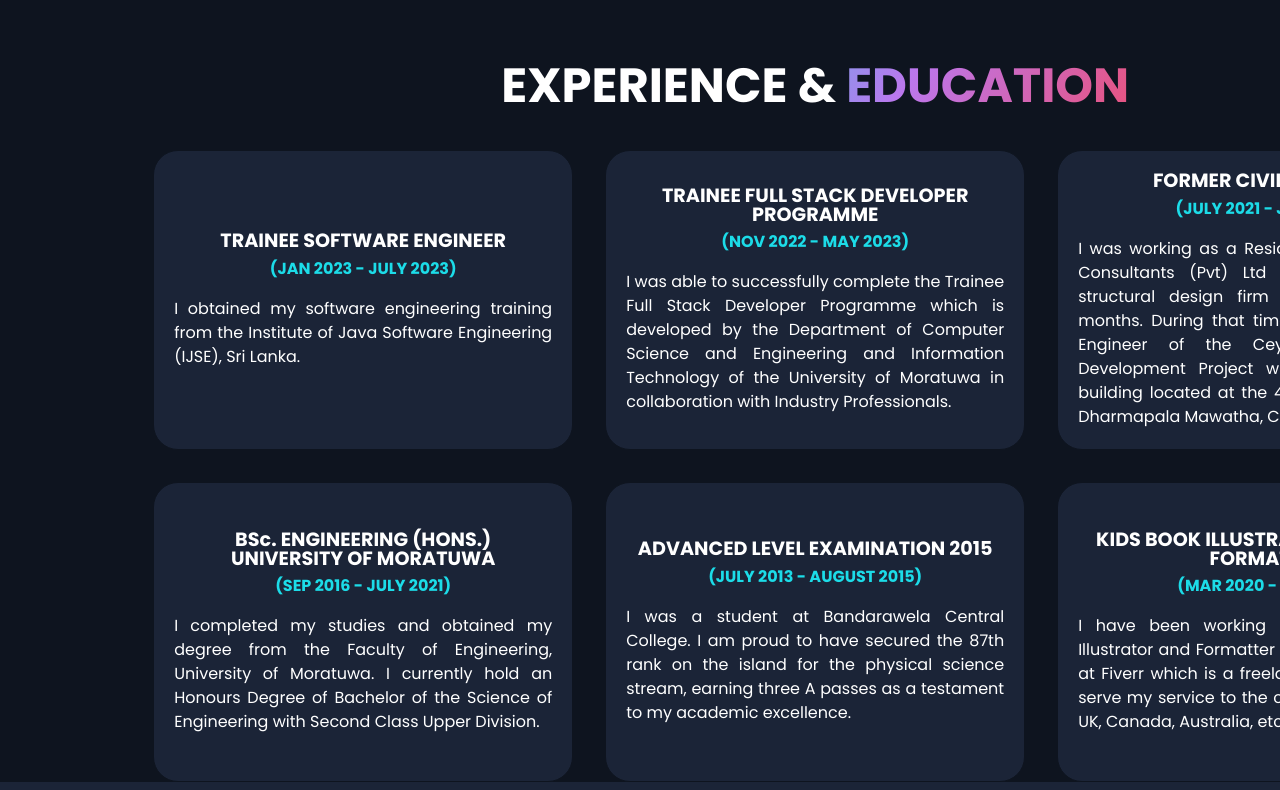
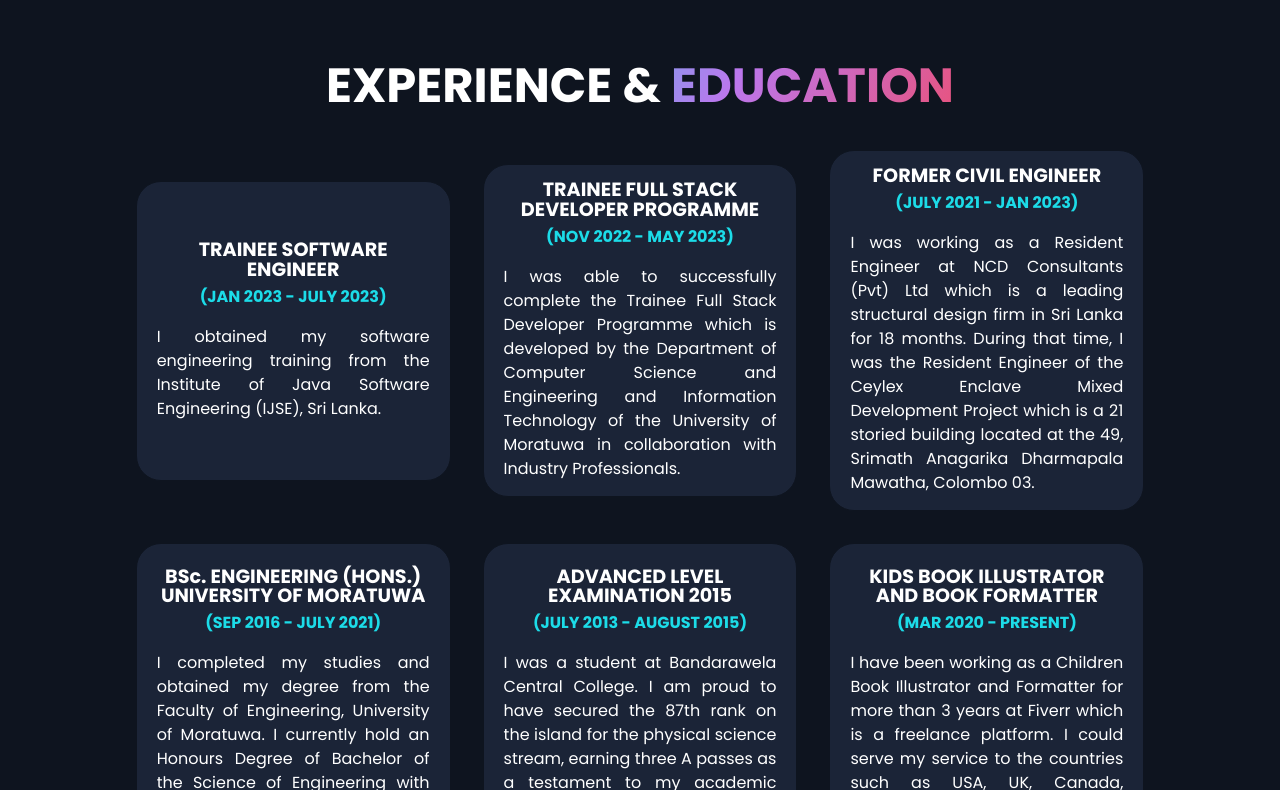
Before and after one commit to SameeraWijerathne/personal-portfolio, a plain HTML site: page index.html in a window 1280 px wide. Shown: the part 2010-2800 px from the top of the page. Drawn offline with nearby package versions, Linux system fonts and the light colour scheme.

Commit message:
Set the favicon

```diff
--- a/css/styles.css
+++ b/css/styles.css
@@ -25,7 +25,7 @@ body {
 }
 
 .container {
-    width: 1400px;
+    max-width: 1400px;
     margin: 0 auto;
 }
 
@@ -538,7 +538,7 @@ input::-webkit-inner-spin-button {
     padding: 15px 0;
 }
 
-/* Make the site responsible */
+/* Make the site responsible - Selected break points */
 
 @media all and (min-width: 1024px) {
 
@@ -547,3 +547,10 @@ input::-webkit-inner-spin-button {
 @media all and (max-width: 1023px) {
 
 }
+
+@media all and (max-width: 1023px) {
+}
+
+@media all and (max-width: 575px) {
+
+}
--- a/index.html
+++ b/index.html
@@ -5,6 +5,7 @@
     <meta http-equiv="X-UA-Compatible" content="IE=edge">
     <meta name="viewport" content="width=device-width, initial-scale=1.0">
     <title>Sameera Wijerathne</title>
+    <link rel="icon" type="image/x-icon" href="img/favicon2.png">
     <link rel="stylesheet" href="css/reset.css">
     <link rel="preconnect" href="https://fonts.googleapis.com">
     <link rel="preconnect" href="https://fonts.gstatic.com" crossorigin>
```
